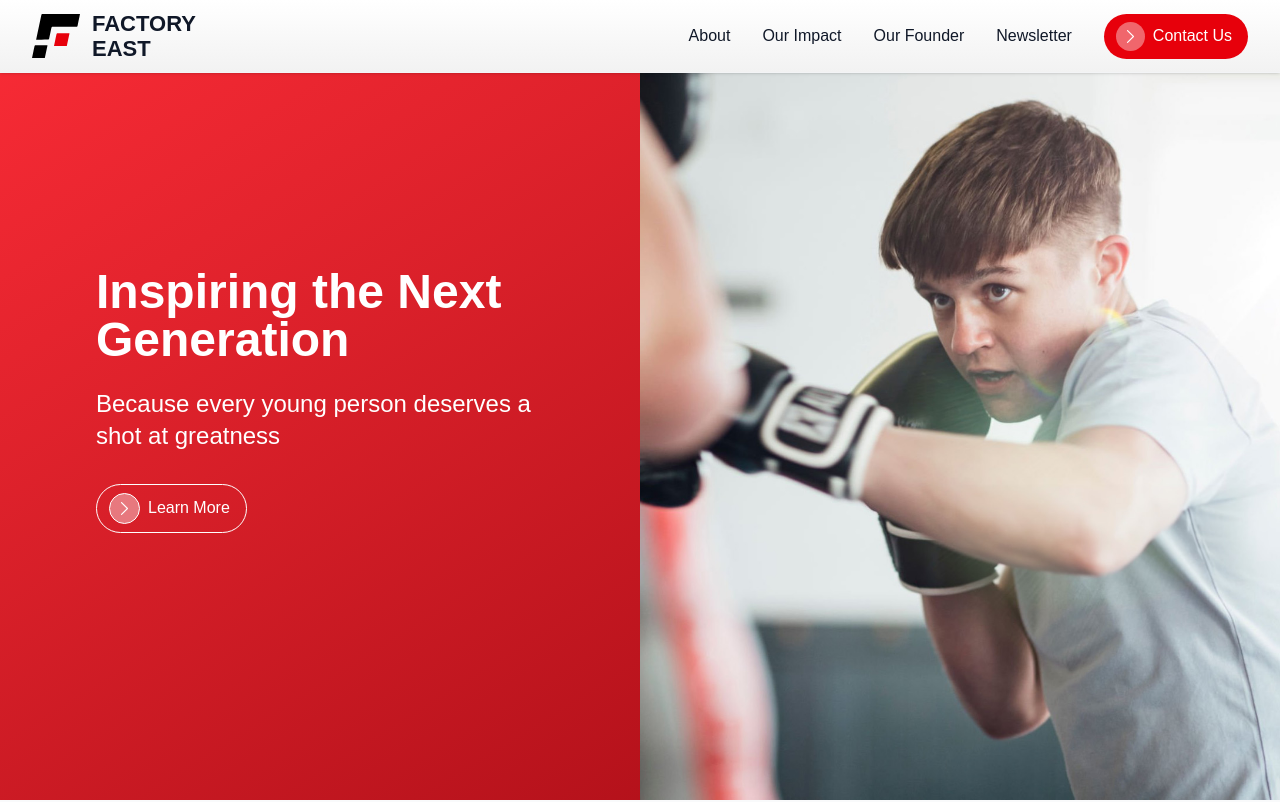
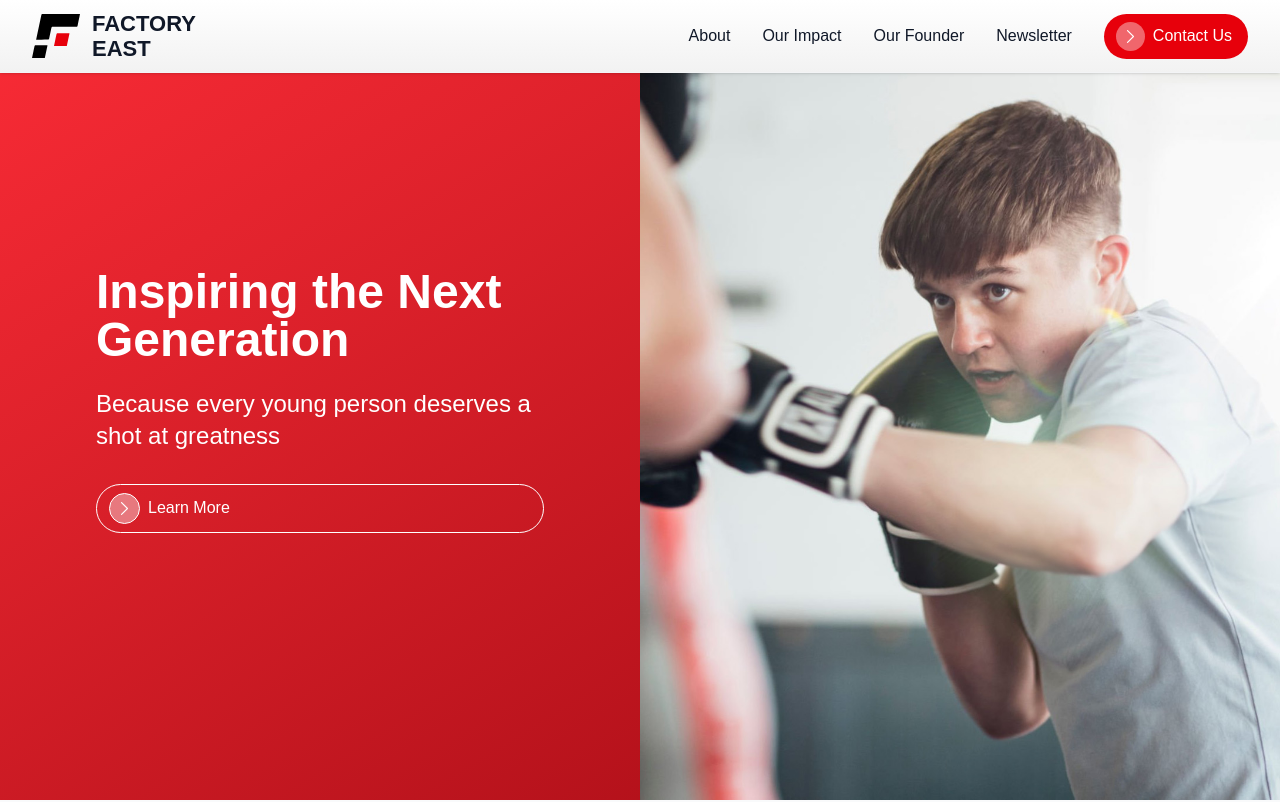
Before and after one commit to ceoash/factory-east, a Next.js app: page / in a window 1280 px wide. Shown: the top 802 px of the page. Built offline with nearby package versions, Linux system fonts and the light colour scheme.

Commit message:
header update

```diff
--- a/src/components/Header.tsx
+++ b/src/components/Header.tsx
@@ -1,6 +1,7 @@
 import Image from "next/image";
 import React from "react";
 import Navbar from "./Navbar";
+import Link from "next/link";
 
 const Header = () => {
   return (
@@ -17,7 +18,7 @@ const Header = () => {
               Because every young person deserves a shot at greatness
             </p>
             <div className="pt-6 lg:pt-8">
-              <button className=" border border-white text-white p-2 pr-4 pl-3 rounded-full flex items-center gap-2">
+              <Link href={`#about`} className=" border border-white text-white p-2 pr-4 pl-3 rounded-full flex items-center gap-2">
                 <span className="bg-white/40 rounded-full p-2 border border-white">
                   <svg
                     fill="#FFFFFF"
@@ -38,7 +39,7 @@ const Header = () => {
                   </svg>
                 </span>
                 Learn More
-              </button>
+              </Link>
             </div>
           </div>
         </div>
```
